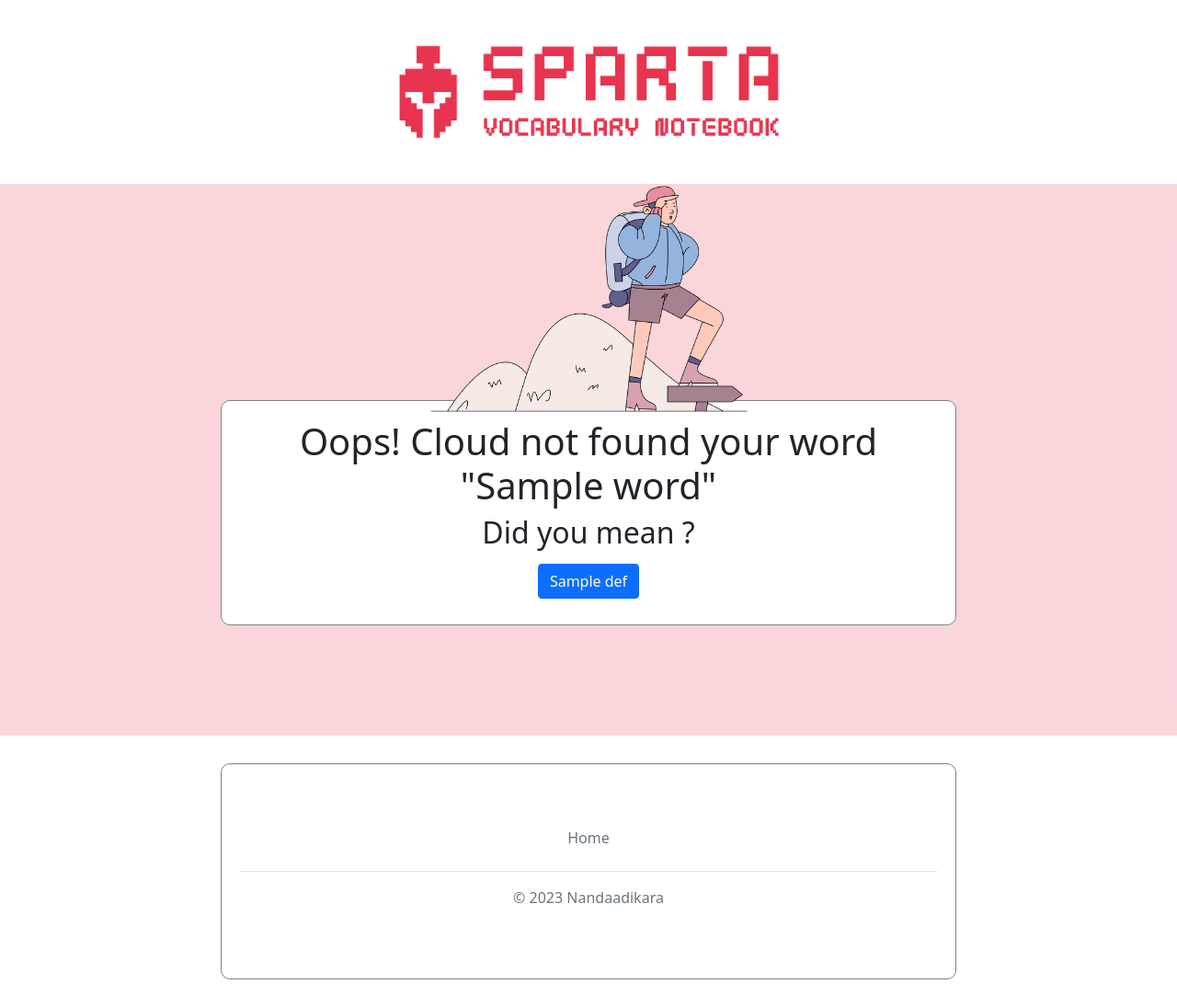
After one commit to Nandaadikara/Personal-Wordlist, a Flask app: template templates/eror.html in a window 1280 px wide. The commit adds this page. Shown: the whole page at 92% size. Run offline with Flask 3, Linux system fonts and the light colour scheme; the template is opened without the code that fills it: most values are stand-ins (such as "Sample title", 1, 10 or a date in 2020).

Commit message:
First Commit

```diff
--- a/app.py
+++ b/app.py
@@ -36,8 +36,9 @@ def main():
             'word': word['word'],
             'definition': definition,
         })
-    msg = request.args.get('msg')
-    return render_template('index.html',words=words, msg=msg)
+    # msg = request.args.get('msg')
+    # return render_template('index.html',words=words, msg=msg)
+    return render_template('index.html',words=words)
 
 
 @app.route('/detail/<keyword>')
@@ -47,25 +48,32 @@ def detail(keyword):
     response = requests.get(url)
     definitions = response.json()
 
+    # if not definitions:
+    #     return redirect(url_for(
+    #         'main',
+    #         msg=f'Could not find {keyword}'
+    #     ))
+
+    # if type(definitions[0]) is str:
+    #     suggestions = ','.join(definitions)
+    #     return redirect(url_for(
+    #         'main',
+    #         msg=f'Could not find the word,"{keyword}", did you mean {suggestions}'
+    #     ))
+
     if not definitions:
-        return redirect(url_for(
-            'main',
-            msg=f'Could not find {keyword}'
-        ))
+        return render_template('eror.html',word=keyword)
 
     if type(definitions[0]) is str:
-        suggestions = ','.join(definitions)
-        return redirect(url_for(
-            'main',
-            msg=f'Could not find the word,"{keyword}", did you mean {suggestions}'
-        ))
+        return render_template('eror.html', word=keyword, definitions=definitions)
 
-    status = request.args.get('status_give', 'new')
+    # status = request.args.get('status_give', 'new')
     return render_template(
         'detail.html',
         word=keyword,
         definitions=definitions,
-        status=status
+        # status=status
+        status=request.args.get('status_give','new')
     )
 
 @app.route('/api/save_word', methods=['POST'])
--- a/static/mystyle.css
+++ b/static/mystyle.css
@@ -94,3 +94,30 @@ tr.highlight > td {
 tr.highlight a.highlight-link {
     color: white;
 }
+
+h1 {
+  text-align: center;
+}
+
+h2 {
+  text-align: center;
+}
+
+.but-def {
+  margin-top: 15px;
+  text-align: center;
+}
+
+.e-baner {
+  margin-top: -25px;
+  margin-bottom: -70px;
+  display: flex;
+  justify-content: center;
+  align-items: center;
+  height: 300px;
+}
+
+.e-baner img {
+  max-width: 90%;
+  max-height: 90%;
+}
--- /dev/null
+++ b/templates/eror.html
@@ -0,0 +1,60 @@
+<!DOCTYPE html>
+<html lang="en">
+  <head>
+    <!-- Required meta tags -->
+    <meta charset="utf-8" />
+    <meta name="viewport" content="width=device-width, initial-scale=1" />
+
+    <meta property="og:title" content="My Personal Word List" />
+    <meta property="og:description" content="A collection of my words" />
+    <meta property="og:image" content="{{url_for('static', filename='logo_red.png')}}" />
+    <link rel="shortcut icon" href="{{url_for('static', filename='favico.ico')}}" type="image/x-icon" />
+    <link rel="icon" href="{{url_for('static', filename='favico.ico')}}" type="image/x-icon" />
+
+    <!-- Bootstrap CSS -->
+    <link href="https://cdn.jsdelivr.net/npm/bootstrap@5.0.2/dist/css/bootstrap.min.css" rel="stylesheet" integrity="sha384-EVSTQN3/azprG1Anm3QDgpJLIm9Nao0Yz1ztcQTwFspd3yD65VohhpuuCOmLASjC" crossorigin="anonymous" />
+
+    <title>Personal Diary - Eror</title>
+
+    <script src="https://code.jquery.com/jquery-3.7.1.js" integrity="sha256-eKhayi8LEQwp4NKxN+CfCh+3qOVUtJn3QNZ0TciWLP4=" crossorigin="anonymous"></script>
+    <link href='{{ url_for("static", filename="mystyle.css") }}' rel="stylesheet" />
+    <script>
+        let word = '{{word}}'
+        let defi = '{{definitions}}'
+        $(document).ready(function(){
+            let temp_html = ""
+            if (word && defi) {
+                temp_html=`<h1>Oops! Cloud not found your word "{{word}}"</h1>
+        <h2>Did you mean ?</h2>
+        <div class="but-def">
+            {% for defi in definitions %}
+            <a href="/detail/{{defi}}?status_give=new">
+            <button class="btn btn-primary mb-2">{{defi}}</button></a>
+            {% endfor %}
+        </div>`
+            }else{
+                temp_html=`<h1 id="eror">Opps! Cloud not find your word '{{word}}'</h1>`
+            }
+            $('#eror').append(temp_html)
+        })
+    </script>
+  </head>
+  <body>
+    <div class="wrap">
+      <div class="banner" onclick="window.location.href='/';"></div>
+      <div class="e-baner"><img src="/static/not-found.png" alt="eror"></div>
+      <div class="container" id="eror"></div>
+      </div>
+    </div>
+
+    <div class="container">
+        <footer class="py-3 my-4">
+          <ul class="nav justify-content-center border-bottom pb-3 mb-3">
+            <li class="nav-item"><a href="/" class="nav-link px-2 text-muted">Home</a></li>
+          </ul>
+          <p class="text-center text-muted">© 2023 Nandaadikara</p>
+        </footer>
+      </div>
+      <script src="https://cdn.jsdelivr.net/npm/bootstrap@5.0.2/dist/js/bootstrap.bundle.min.js" integrity="sha384-MrcW6ZMFYlzcLA8Nl+NtUVF0sA7MsXsP1UyJoMp4YLEuNSfAP+JcXn/tWtIaxVXM" crossorigin="anonymous"></script>
+  </body>
+</html>
```
Also changed, not shown: static/not-found.png (added), 1 other file.
